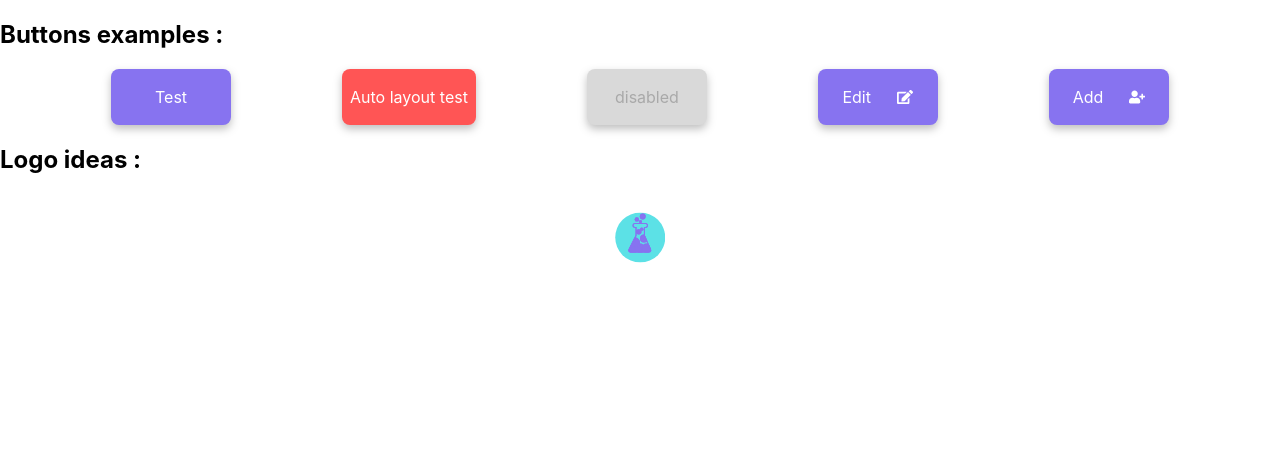
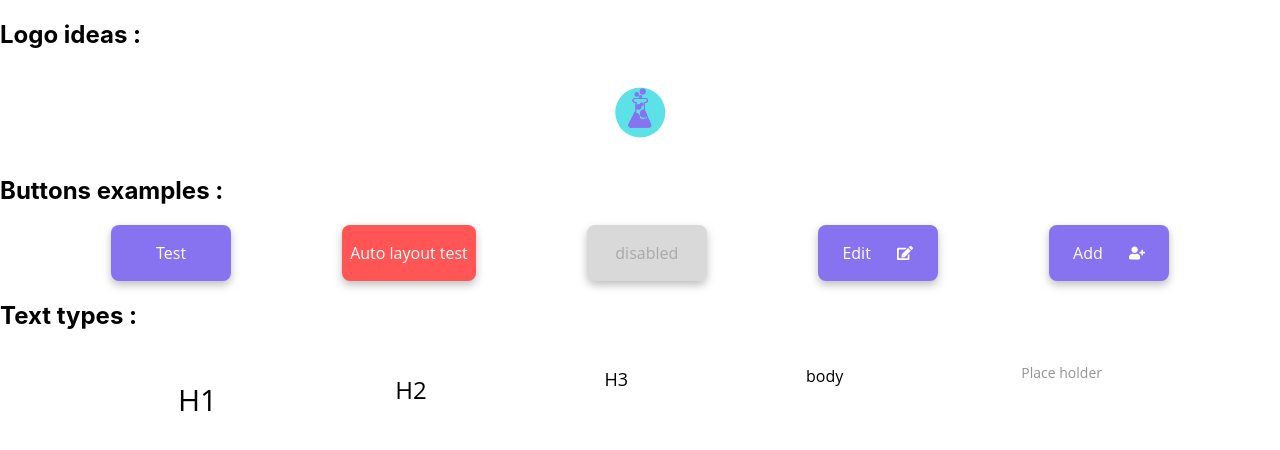
Before and after one commit to fechad/social-media-app, a React (Create React App) app in the folder client/: page /components in a window 1280 px wide. Shown: the top 450 px of the page. Built offline with nearby package versions, Linux system fonts and the light colour scheme.

Commit message:
text component done and integrated to button component

```diff
--- a/client/src/components/Button.tsx
+++ b/client/src/components/Button.tsx
@@ -2,6 +2,7 @@ import React, { ReactElement } from 'react'
 import PropTypes from 'prop-types'
 import '../styles/Button.css'
 import { IconBaseProps } from 'react-icons'
+import Text from '../components/Text';
 
 interface buttonProps {
     color?: string,
@@ -14,7 +15,7 @@ const Button = ({color, icon, text, state} : buttonProps) => {
   return (
     <div style={ state === 'disabled' ? {backgroundColor: '#D9D9D9'} : {backgroundColor:
         color}} className='ButtonComponent'>
-        <p style={state === 'disabled' ?{color: 'darkgrey'} : {color: 'white'}}>{text}</p>
+        <Text color={state === 'disabled' ? 'darkgrey' : 'white'} content={text}/>
         {icon ? icon : ''}
     </div>
   )
--- /dev/null
+++ b/client/src/components/Text.tsx
@@ -0,0 +1,22 @@
+import React from 'react'
+import '../styles/Text.css'
+
+interface TextProps {
+  type:string,
+  color?:string,
+  content?:string
+}
+
+const Text = ({type, color, content}:TextProps) => {
+  return (
+    <p className={type} style={{color:color}}>{content ? content : type}</p>
+  )
+}
+
+Text.defaultProps = {
+  type: 'body',
+  color: undefined,
+  content : undefined
+}
+
+export default Text
--- a/client/src/pages/Library.tsx
+++ b/client/src/pages/Library.tsx
@@ -2,10 +2,18 @@ import React from 'react'
 import Button from '../components/Button';
 import { FaEdit, FaUserPlus } from "react-icons/fa";
 import '../styles/Library.css'
+import Text from '../components/Text';
 
 const Library = () => {
   return (
     <section className='Library'>
+      <div>
+        <h1>Logo ideas :</h1>
+        <section>
+        <img src='logo.svg' alt = ' test' height="87"width="50"></img>
+        </section>
+      </div>
+
       <div>
         <h1>Buttons examples :</h1>
         <section>
@@ -16,10 +24,15 @@ const Library = () => {
             <Button text='Add' icon={<FaUserPlus color='white'/>}/>
         </section>
       </div>
+
       <div>
-        <h1>Logo ideas :</h1>
+        <h1>Text types :</h1>
         <section>
-        <img src='logo.svg' alt = ' test' height="87"width="50"></img>
+          <Text type='H1'/>
+          <Text type='H2'/>
+          <Text type='H3'/>
+          <Text type='body'/>
+          <Text type='PH' content='Place holder'/>
         </section>
       </div>
     </section>
--- /dev/null
+++ b/client/src/styles/Text.css
@@ -0,0 +1,28 @@
+.body,
+.H1,
+.H2,
+.H3,
+.PH{
+    font-family: 'Open Sans', sans-serif;
+}
+
+.body {
+    font-size: 16px;
+}
+
+.H1{
+    font-size: 30px;
+}
+
+.H2{
+    font-size: 24px;
+}
+
+.H3{
+    font-size: 18px;
+}
+
+.PH{
+    font-size: 14px;
+    color: #949494;
+}
```
